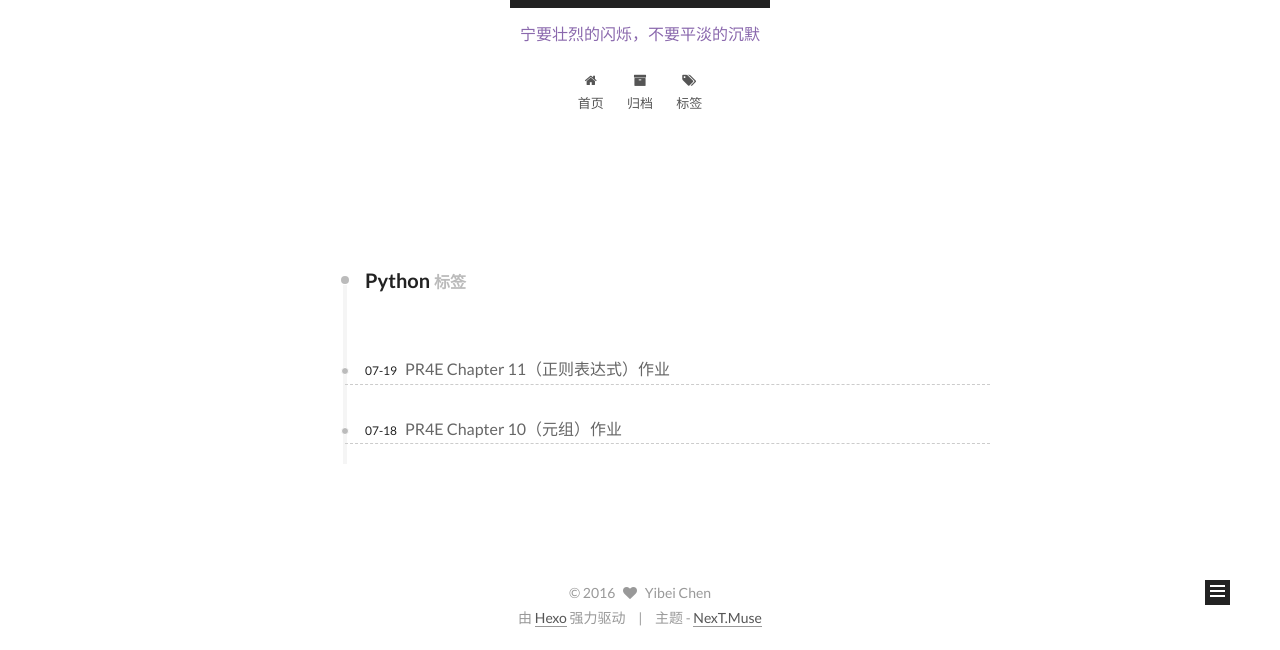
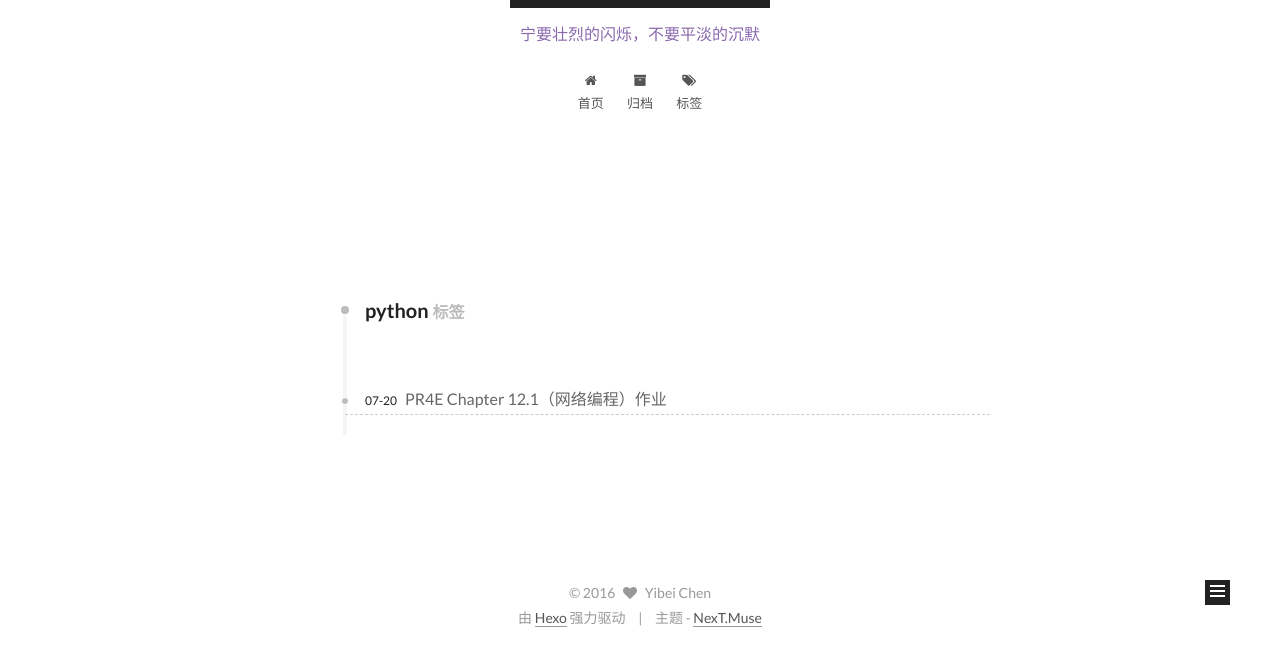
Before and after one commit to Yibeichan/Yibeichan.github.io, a plain HTML site: page tags/Python/index.html in a window 1280 px wide. Shown: the part 150-800 px from the top of the page. Drawn offline with Linux system fonts and the light colour scheme.

Commit message:
Site updated: 2016-07-20 23:46:01

```diff
--- a/2016/07/20/PR4E-Chapter-12-网络编程-作业/index.html
+++ b/2016/07/20/PR4E-Chapter-12.1-网络编程-作业/index.html
@@ -87,22 +87,22 @@
 <meta name="description" content="这章开始讲用Python联网处理文件了，之前的11章都是在说，如何用Python处理本地的文件。涉及到两个library：socket和urllib。
 用socket会读取文档描述的头部信息和文档内容，而urllib更高级一点，默认你已经知晓头部信息了，直接读取文档内容。
 tips：保存文件的时候不要直接命名为socket.py和url lib.py。
-其实教材里还讲了很多其他的内容比如用urll">
+哦对，讲到HTTP我就该补课去了，完全不记得">
 <meta property="og:type" content="article">
-<meta property="og:title" content="PR4E Chapter 12（网络编程）作业">
-<meta property="og:url" content="http://yoursite.com/2016/07/20/PR4E-Chapter-12-网络编程-作业/index.html">
+<meta property="og:title" content="PR4E Chapter 12.1（网络编程）作业">
+<meta property="og:url" content="http://yoursite.com/2016/07/20/PR4E-Chapter-12.1-网络编程-作业/index.html">
 <meta property="og:site_name" content="阿黛二的书摊">
 <meta property="og:description" content="这章开始讲用Python联网处理文件了，之前的11章都是在说，如何用Python处理本地的文件。涉及到两个library：socket和urllib。
 用socket会读取文档描述的头部信息和文档内容，而urllib更高级一点，默认你已经知晓头部信息了，直接读取文档内容。
 tips：保存文件的时候不要直接命名为socket.py和url lib.py。
-其实教材里还讲了很多其他的内容比如用urll">
-<meta property="og:updated_time" content="2016-07-20T14:24:25.000Z">
+哦对，讲到HTTP我就该补课去了，完全不记得">
+<meta property="og:updated_time" content="2016-07-20T15:45:11.000Z">
 <meta name="twitter:card" content="summary">
-<meta name="twitter:title" content="PR4E Chapter 12（网络编程）作业">
+<meta name="twitter:title" content="PR4E Chapter 12.1（网络编程）作业">
 <meta name="twitter:description" content="这章开始讲用Python联网处理文件了，之前的11章都是在说，如何用Python处理本地的文件。涉及到两个library：socket和urllib。
 用socket会读取文档描述的头部信息和文档内容，而urllib更高级一点，默认你已经知晓头部信息了，直接读取文档内容。
 tips：保存文件的时候不要直接命名为socket.py和url lib.py。
-其实教材里还讲了很多其他的内容比如用urll">
+哦对，讲到HTTP我就该补课去了，完全不记得">
 
 
 
@@ -123,9 +123,9 @@ tips：保存文件的时候不要直接命名为socket.py和url lib.py。
 
 
 
-  <link rel="canonical" href="http://yoursite.com/2016/07/20/PR4E-Chapter-12-网络编程-作业/"/>
+  <link rel="canonical" href="http://yoursite.com/2016/07/20/PR4E-Chapter-12.1-网络编程-作业/"/>
 
-  <title> PR4E Chapter 12（网络编程）作业 | 阿黛二的书摊 </title>
+  <title> PR4E Chapter 12.1（网络编程）作业 | 阿黛二的书摊 </title>
 </head>
 
 <body itemscope itemtype="http://schema.org/WebPage" lang="zh-Hans">
@@ -245,7 +245,7 @@ tips：保存文件的时候不要直接命名为socket.py和url lib.py。
 
 
 
-                PR4E Chapter 12（网络编程）作业
+                PR4E Chapter 12.1（网络编程）作业
 
 
           </h1>
@@ -288,7 +288,6 @@ tips：保存文件的时候不要直接命名为socket.py和url lib.py。
         <p>这章开始讲用Python联网处理文件了，之前的11章都是在说，如何用Python处理本地的文件。涉及到两个library：socket和urllib。</p>
 <p>用socket会读取文档描述的头部信息和文档内容，而urllib更高级一点，默认你已经知晓头部信息了，直接读取文档内容。</p>
 <p>tips：保存文件的时候不要直接命名为socket.py和url lib.py。</p>
-<p>其实教材里还讲了很多其他的内容比如用urllib做网页抓取，用正则表达式解析html等等……视频里就没讲这些，估计重头戏还在13章吧……</p>
 <p>哦对，讲到HTTP我就该补课去了，完全不记得了已经。本周的测试几乎都是这方面的内容。</p>
 <h1 id="本周题目"><a href="#本周题目" class="headerlink" title="本周题目"></a>本周题目</h1><p>Exploring the HyperText Transport Protocol</p>
 <p>You are to retrieve the following document using the HTTP protocol in a way that you can examine the HTTP Response headers.</p>
--- a/css/main.css
+++ b/css/main.css
@@ -454,7 +454,7 @@ body {
 }
 .header-inner {
   margin: 0 auto;
-  padding: 100px 0 70px;
+  padding: 100px 50px;
   width: 700px;
 }
 @media (min-width: 1600px) {
--- a/tags/Python/index.html
+++ b/tags/Python/index.html
@@ -87,7 +87,7 @@
 <meta name="description" content="Keep writing and catch that Python">
 <meta property="og:type" content="website">
 <meta property="og:title" content="阿黛二的书摊">
-<meta property="og:url" content="http://yoursite.com/tags/Python/index.html">
+<meta property="og:url" content="http://yoursite.com/tags/python/index.html">
 <meta property="og:site_name" content="阿黛二的书摊">
 <meta property="og:description" content="Keep writing and catch that Python">
 <meta name="twitter:card" content="summary">
@@ -113,9 +113,9 @@
 
 
 
-  <link rel="canonical" href="http://yoursite.com/tags/Python/"/>
+  <link rel="canonical" href="http://yoursite.com/tags/python/"/>
 
-  <title> 标签: Python | 阿黛二的书摊 </title>
+  <title> 标签: python | 阿黛二的书摊 </title>
 </head>
 
 <body itemscope itemtype="http://schema.org/WebPage" lang="zh-Hans">
@@ -217,7 +217,7 @@
   <div id="posts" class="posts-collapse">
     <div class="collection-title">
       <h2 >
-        Python
+        python
         <small>标签</small>
       </h2>
     </div>
@@ -230,9 +230,9 @@
 
       <h1 class="post-title">
 
-            <a class="post-title-link" href="/2016/07/19/PR4E-Chapter-11-正则表达式-作业/" itemprop="url">
+            <a class="post-title-link" href="/2016/07/20/PR4E-Chapter-12.1-网络编程-作业/" itemprop="url">
 
-                <span itemprop="name">PR4E Chapter 11（正则表达式）作业</span>
+                <span itemprop="name">PR4E Chapter 12.1（网络编程）作业</span>
 
             </a>
 
@@ -240,37 +240,9 @@
 
       <div class="post-meta">
         <time class="post-time" itemprop="dateCreated"
-              datetime="2016-07-19T15:24:11+08:00"
-              content="2016-07-19" >
-          07-19
-        </time>
-      </div>
-
-    </header>
-  </article>
-
-
-
-
-
-  <article class="post post-type-normal" itemscope itemtype="http://schema.org/Article">
-    <header class="post-header">
-
-      <h1 class="post-title">
-
-            <a class="post-title-link" href="/2016/07/18/PR4E-Chapter-10-元组-作业/" itemprop="url">
-
-                <span itemprop="name">PR4E Chapter 10（元组）作业</span>
-
-            </a>
-
-      </h1>
-
-      <div class="post-meta">
-        <time class="post-time" itemprop="dateCreated"
-              datetime="2016-07-18T14:39:13+08:00"
-              content="2016-07-18" >
-          07-18
+              datetime="2016-07-20T21:42:59+08:00"
+              content="2016-07-20" >
+          07-20
         </time>
       </div>
 
```
Also changed, not shown: 2016/07/20/Listen-to-Music/index.html (+2 -2 lines), archives/2016/07/index.html (+2 -2 lines), archives/2016/index.html (+2 -2 lines), archives/index.html (+2 -2 lines), index.html (+2 -3 lines).
